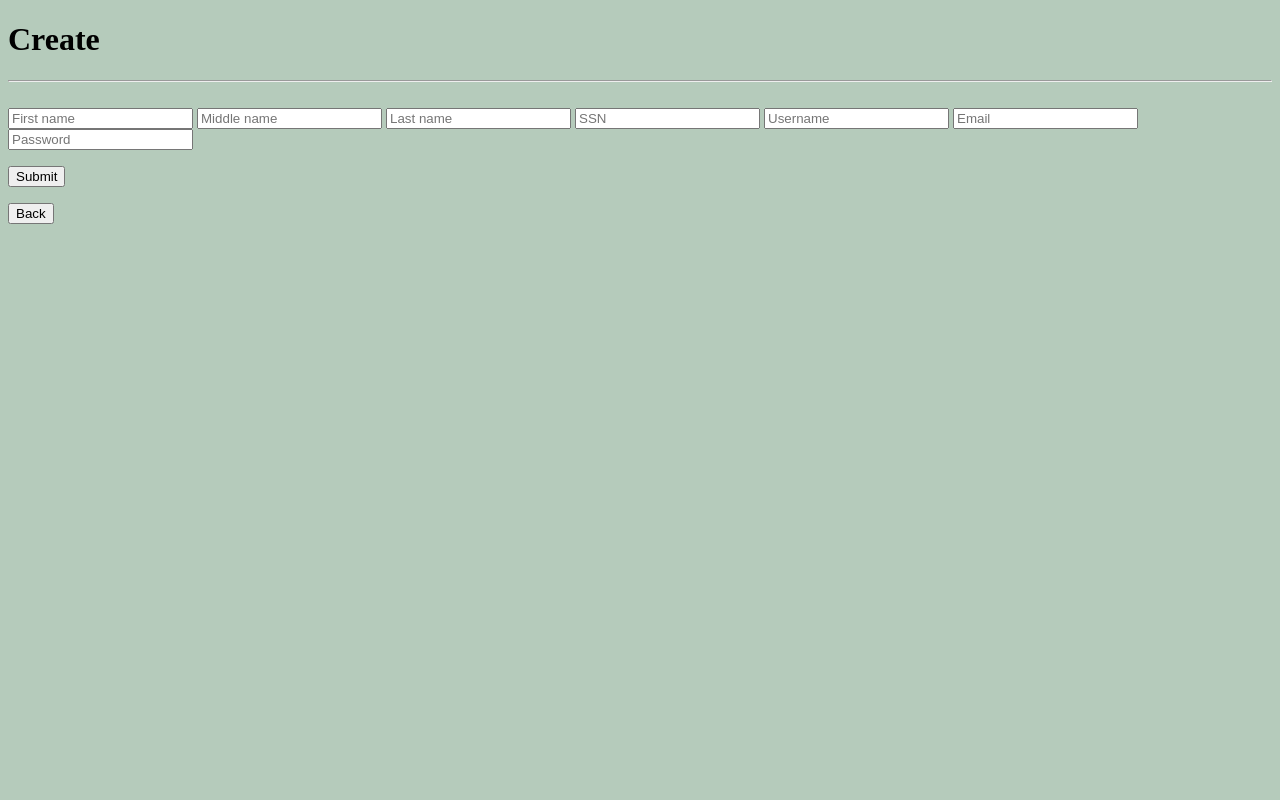
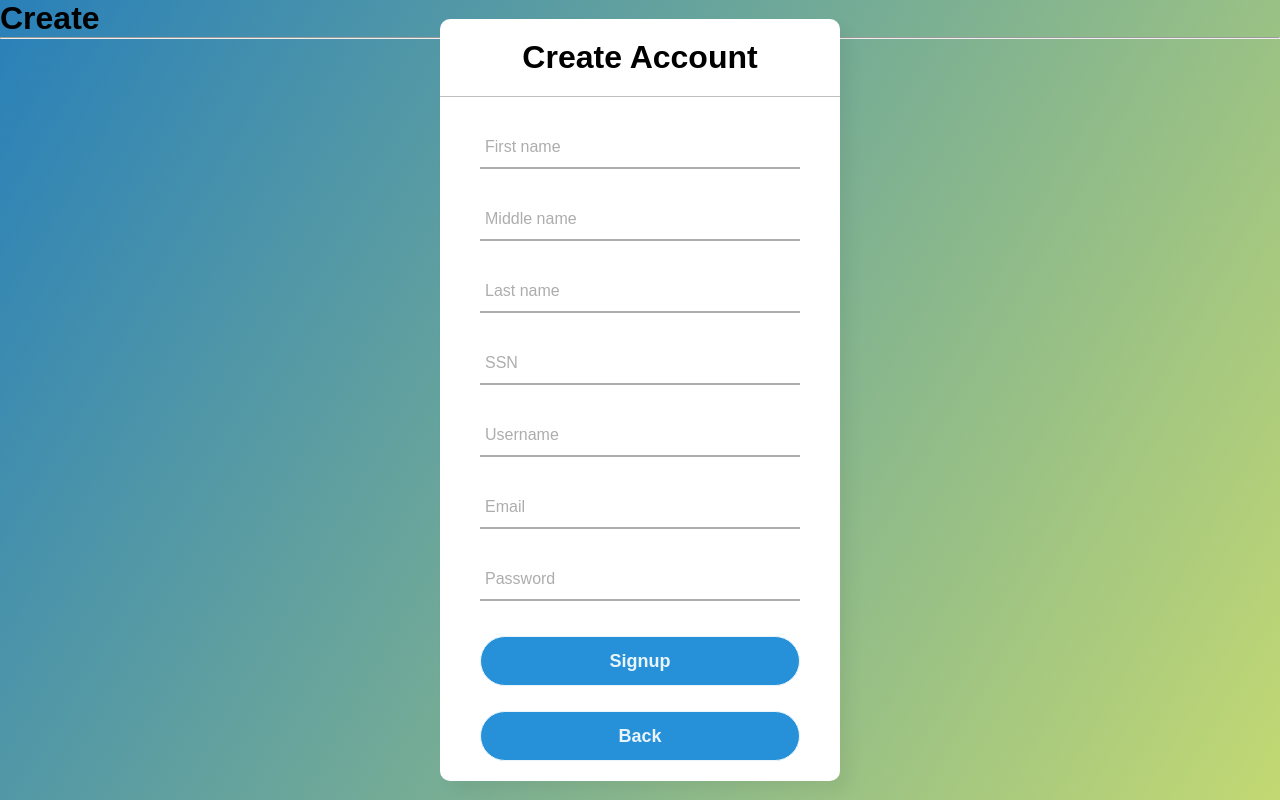
Before and after one commit to logdogs/CSC-210-Project, a Flask app: page /create in a window 1280 px wide. Run offline with Flask 2, Linux system fonts and the light colour scheme.

Commit message:
peepee poopoo update: design and login

```diff
--- a/demo/app.py
+++ b/demo/app.py
@@ -55,9 +55,9 @@ class pcr(db.Model):
         self.child = child_id
 
 #Home page
-@app.route("/", methods=["POST", "GET"])
-def home():
-    return render_template("index.html")
+#@app.route("/", methods=["POST", "GET"])
+#def home():
+#    return redirect(url_for("login"))
 
 
 #Create account
@@ -120,8 +120,11 @@ def create():
 
 
 #Login page
-@app.route("/login", methods=["POST", "GET"])
-def login():
+#@app.route("/login", methods=["POST", "GET"])
+#def login():
+#Home page
+@app.route("/", methods=["POST", "GET"])
+def home():
     #If we've just entered information, it will use that information to check if user exists
     if request.method == "POST":
         username = request.form["username"]
@@ -132,7 +135,7 @@ def login():
         #If found, check if password is correct
         if not bcrypt.checkpw(password.encode('utf-8'), found_user.hash):
             flash("Username or password is incorrect. Try again.")
-            return redirect(url_for("login"))
+            return redirect(url_for("home"))
         #If password is correct, add user's info to session, then go to the page
         if found_user:
             session["first_name"] = found_user.first_name
@@ -152,14 +155,14 @@ def login():
         #Otherwise, let the user know they have entered wrong information
         else:
             flash("Username or password is incorrect. Try again.")
-            return redirect(url_for("login"))
+            return redirect(url_for("home"))
 
     #If we enter this page without filling form, check if user is already logged in
     #If so, return user, otherwise show login form
     else:
         if "username" in session:
             return redirect(url_for("user", user_id=session["user_id"]))
-        return render_template("login.html")
+        return render_template("index.html")
 
 
 #User dashboard. All information for users will be displayed here.
@@ -183,7 +186,7 @@ def user(user_id):
         return render_template("user.html", first_name=first_name, middle_name=middle_name, last_name=last_name, ssn=ssn, username=username, email=email, password=password, user_id=user_id, saving_balance=saving_balance, saving_acc_no=saving_acc_no, checking_balance=checking_balance, checking_acc_no=checking_acc_no)
     #If there is no session, make user log in
     else:
-        return redirect(url_for("login"))
+        return redirect(url_for("home"))
 
 
 #This ends session and redirects the user to the home page
@@ -280,6 +283,9 @@ def user_list():
             flash("You have to be admin to view this list!")
             return redirect(url_for("home"))
 
+@app.route("/reset", methods=["POST", "GET"])
+def reset():
+    return render_template("reset.html")
 
 
 #Main creates db table before running Flask
--- a/demo/static/style.css
+++ b/demo/static/style.css
@@ -6,3 +6,120 @@ table, th, td {
   border-style:solid;
   padding:10px;
 }
+
+a { text-decoration: none; }
+
+/*@import url('https://fonts.googleapis.com/css2?family=Noto+Sans:wght@700&family=Poppins:wght@400;500;600&display=swap');*/
+*{
+  margin: 0;
+  padding: 0;
+  box-sizing: border-box;
+  font-family: "Poppins", sans-serif;
+}
+body{
+  margin: 0;
+  padding: 0;
+  background: linear-gradient(120deg,#2980b9, #d5eb0e6b);
+  height: 100vh;
+  overflow: hidden;
+}
+.center{
+  position: absolute;
+  top: 50%;
+  left: 50%;
+  transform: translate(-50%, -50%);
+  width: 400px;
+  background: white;
+  border-radius: 10px;
+  box-shadow: 10px 10px 15px rgba(0,0,0,0.05);
+}
+.center h1{
+  text-align: center;
+  padding: 20px 0;
+  border-bottom: 1px solid silver;
+}
+.center form{
+  padding: 0 40px;
+  box-sizing: border-box;
+}
+form .txt_field{
+  position: relative;
+  border-bottom: 2px solid #adadad;
+  margin: 30px 0;
+}
+.txt_field input{
+  width: 100%;
+  padding: 0 5px;
+  height: 40px;
+  font-size: 16px;
+  border: none;
+  background: none;
+  outline: none;
+}
+.txt_field label{
+  position: absolute;
+  top: 50%;
+  left: 5px;
+  color: #adadad;
+  transform: translateY(-50%);
+  font-size: 16px;
+  pointer-events: none;
+  transition: .5s;
+}
+.txt_field span::before{
+  content: '';
+  position: absolute;
+  top: 40px;
+  left: 0;
+  width: 0%;
+  height: 2px;
+  background: #2691d9;
+  transition: .5s;
+}
+.txt_field input:focus ~ label,
+.txt_field input:valid ~ label{
+  top: -5px;
+  color: #2691d9;
+}
+.txt_field input:focus ~ span::before,
+.txt_field input:valid ~ span::before{
+  width: 100%;
+}
+.pass{
+  margin: -5px 0 20px 5px;
+  color: #a6a6a6;
+  cursor: pointer;
+}
+.pass:hover{
+  text-decoration: underline;
+}
+input[type="submit"]{
+  width: 100%;
+  height: 50px;
+  border: 1px solid;
+  margin: 5px 0;
+  background: #2691d9;
+  border-radius: 25px;
+  font-size: 18px;
+  color: #e9f4fb;
+  font-weight: 700;
+  cursor: pointer;
+  outline: none;
+}
+input[type="submit"]:hover{
+  border-color: #2691d9;
+  transition: .5s;
+}
+.signup_link{
+  margin: 15px 0;
+  text-align: center;
+  font-size: 16px;
+  color: #666666;
+}
+.signup_link a{
+  color: #2691d9;
+  text-decoration: none;
+}
+.signup_link a:hover{
+  text-decoration: underline;
+}
--- a/demo/templates/create.html
+++ b/demo/templates/create.html
@@ -8,6 +8,63 @@
 
 <h1>Create</h1><hr><br>
 
+<div class="center">
+    <h1>Create Account</h1>
+    <form action="#" method="post">
+
+      <div class="txt_field">
+        <input type="first_name" name="first_name" required>
+        <span></span>
+        <label>First name</label>
+      </div>
+
+      <div class="txt_field">
+        <input type="middle_name" name="middle_name" required>
+        <span></span>
+        <label>Middle name</label>
+      </div>
+
+      <div class="txt_field">
+        <input type="last_name" name="last_name" required>
+        <span></span>
+        <label>Last name</label>
+      </div>
+
+      <div class="txt_field">
+        <input type="ssn" name="ssn" required>
+        <span></span>
+        <label>SSN</label>
+      </div>
+
+      <div class="txt_field">
+        <input type="username" name="username" required>
+        <span></span>
+        <label>Username</label>
+      </div>
+
+      <div class="txt_field">
+        <input type="email" name="email" required>
+        <span></span>
+        <label>Email</label>
+      </div>
+
+      <div class="txt_field">
+        <input type="password" name="password" required>
+        <span></span>
+        <label>Password</label>
+      </div>
+
+      <input type="submit" name="submit" value="Signup">
+    </form>
+
+    <div class="signup_link">
+        <form action="/">
+            <span><input type="submit" name="home" value="Back"/></span>
+        </form>
+    </div>
+  </div>
+
+  <!--
 <form action="#" method="POST">
     <input type="first_name" name="first_name" placeholder="First name" required>
     <input type="middle_name" name="middle_name" placeholder="Middle name" required>
@@ -21,7 +78,7 @@
 <form action="/">
     <p><input type="submit" name="home" value="Back" /></p>
 </form>
-
+-->
 {% with messages = get_flashed_messages() %}
     {% if messages %}
         {% for msg in messages %}
--- a/demo/templates/user.html
+++ b/demo/templates/user.html
@@ -23,9 +23,12 @@
     </form>
 </div>
 
+<!--
 <form action="/">
     <p><input type="submit" name="home" value="Home" /></p>
 </form>
+-->
+
 <form action="/logout">
     <p><input type="submit" name="logout" value="Log out" /></p>
 </form>
```
Also changed, not shown: TRASH/index.html (added, +29 -0 lines), demo/templates/index.html (+40 -8 lines), demo/templates/login.html (deleted, +0 -28 lines), demo/templates/reset.html (added, +9 -0 lines), demo/static/images/CCE.png (added), demo/users.sqlite3, 5 other files.
